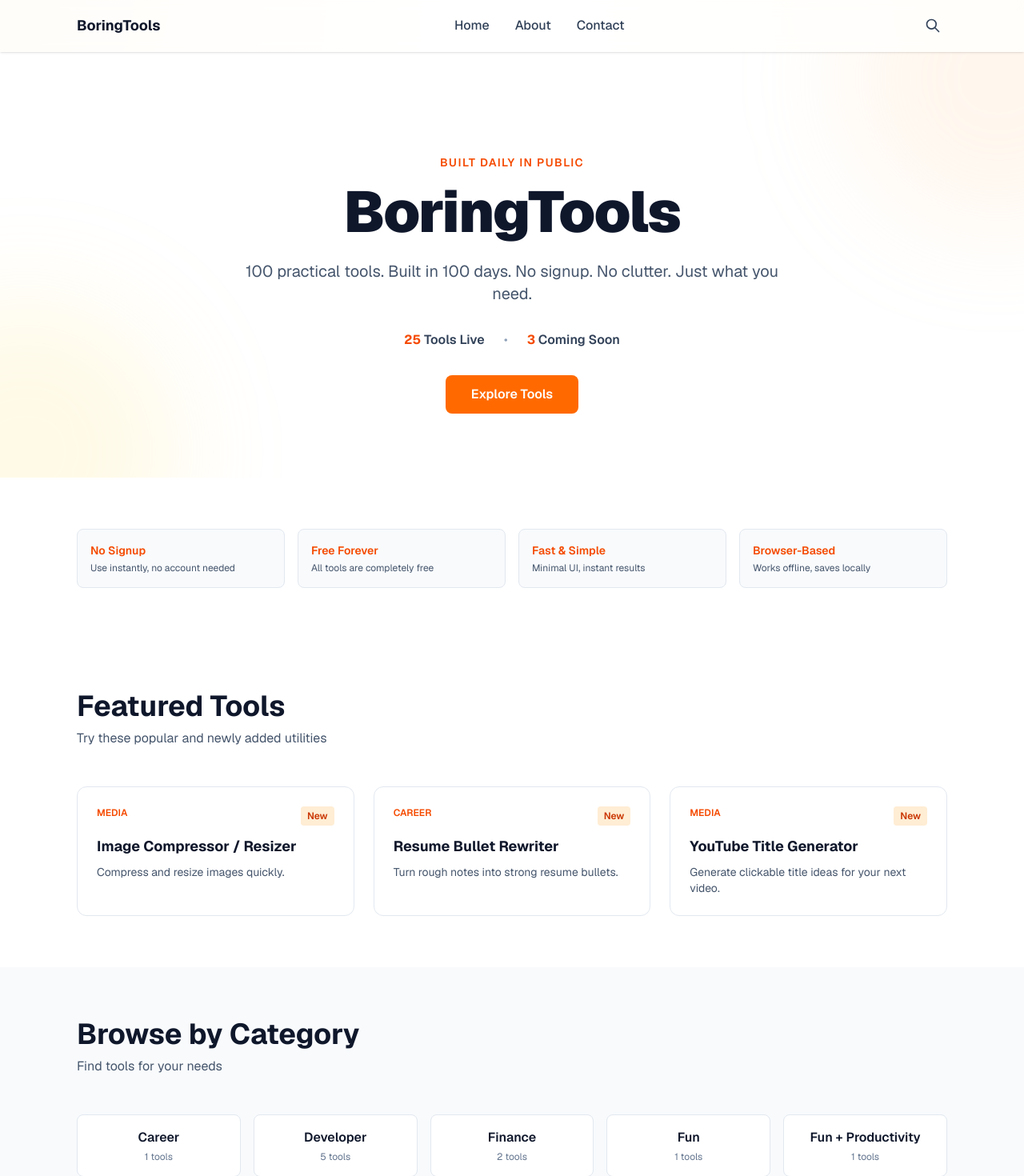
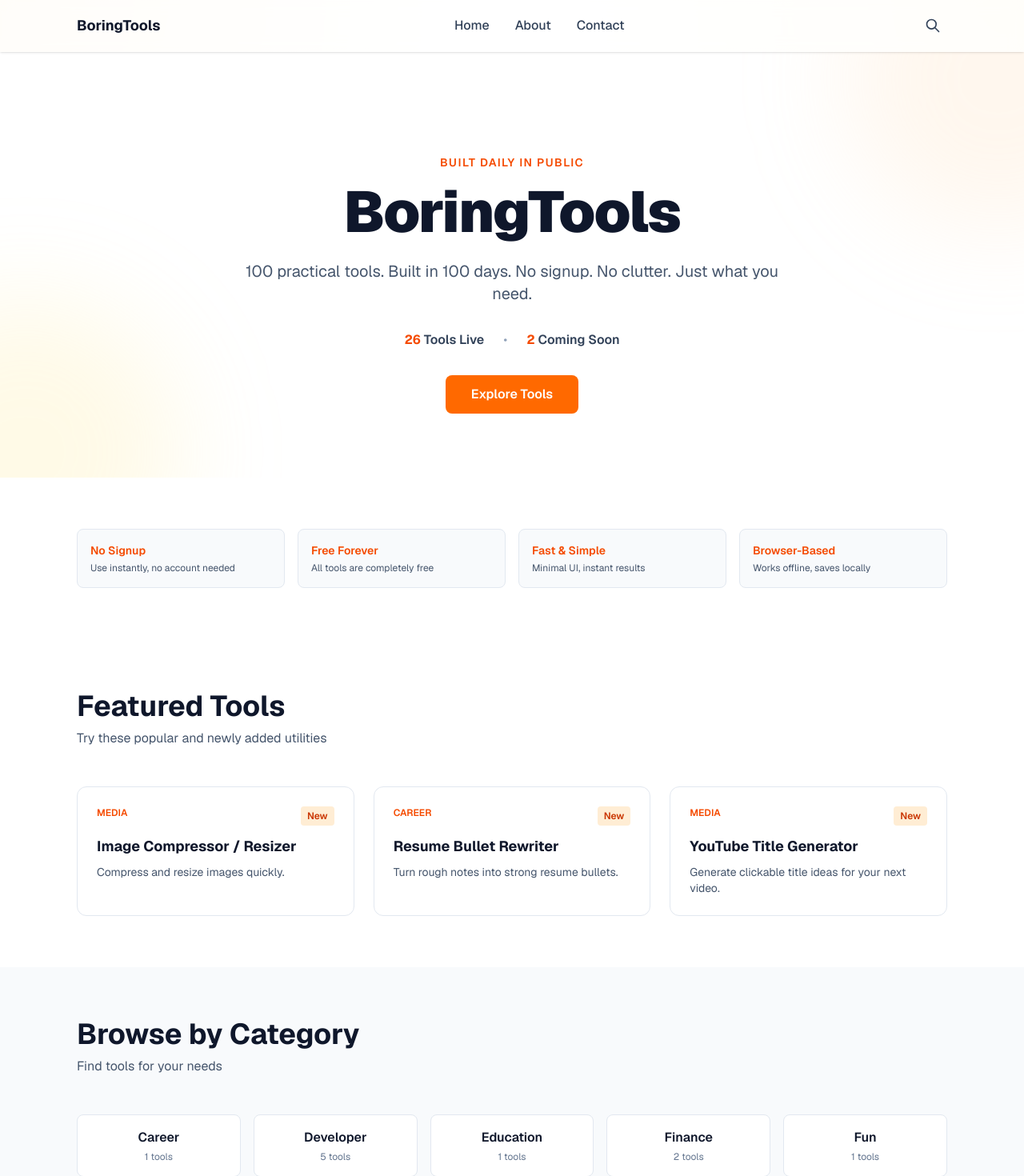
Before and after one commit to ius-sharma/boring-tools, a Next.js app: page / in a window 1280 px wide. Shown: the top 1470 px of the page at 80% size. Built offline with nearby package versions, Linux system fonts and the light colour scheme.

Commit message:
feat: Add Day 26 tool - Science Formulas Calculator live

```diff
--- a/app/page.jsx
+++ b/app/page.jsx
@@ -28,7 +28,7 @@ const tools = [
   { id: "linkedin-post-formatter", name: "LinkedIn Post Formatter", href: "/linkedin-post-formatter", category: "Professional", description: "Create engaging LinkedIn posts tailored to your audience.", status: "Live", isNew: true },
   { id: "what-happened-today", name: "What Happened Today In History", href: "/what-happened-today", category: "Learning", description: "Discover major historical events that happened on this day.", status: "Live", isNew: true },
   { id: "math-formula-calculator", name: "Math Formula Calculator", href: "/math-formula-calculator", category: "Education", description: "Calculate algebra, geometry, trigonometry, and statistics formulas.", status: "Upcoming" },
-  { id: "science-formulas-calculator", name: "Science Formulas Calculator", href: "/science-formulas-calculator", category: "Education", description: "Physics, chemistry, and biology formulas with step-by-step solutions.", status: "Upcoming" },
+  { id: "science-formulas-calculator", name: "Science Formulas Calculator", href: "/science-formulas-calculator", category: "Education", description: "Physics, chemistry, and biology formulas with step-by-step solutions.", status: "Live", isNew: true },
   { id: "base-converter", name: "Base Converter", href: "/base-converter", category: "Developer", description: "Convert Binary, Decimal, Octal, and Hex instantly.", status: "Live" },
    { id: "aspect-ratio-calculator", name: "Aspect Ratio Calculator", href: "/aspect-ratio-calculator", category: "Developer", description: "Resize images while preserving aspect ratio.", status: "Live", isNew: true },
   { id: "distance-between-cities", name: "Distance Between Cities", href: "/distance-between-cities", category: "Utility", description: "Compute straight-line distance and travel estimates.", status: "Live", isNew: true },
@@ -36,7 +36,7 @@ const tools = [
 ];
 
 const liveToolIds = new Set([
-  "text-formatter", "json-formatter", "word-counter", "password-generator", "age-calculator", "unit-converter", "qr-generator", "file-name-sanitizer", "pomodoro-timer", "image-compressor", "resume-bullet-rewriter", "gst-calculator", "to-do-list", "time-zone-converter", "truth-or-dare-play", "roast-my-todo-list", "markdown-previewer", "video-transcriber", "youtube-title-generator", "base-converter", "aspect-ratio-calculator", "distance-between-cities", "currency-converter", "linkedin-post-formatter", "what-happened-today"
+  "text-formatter", "json-formatter", "word-counter", "password-generator", "age-calculator", "unit-converter", "qr-generator", "file-name-sanitizer", "pomodoro-timer", "image-compressor", "resume-bullet-rewriter", "gst-calculator", "to-do-list", "time-zone-converter", "truth-or-dare-play", "roast-my-todo-list", "markdown-previewer", "video-transcriber", "youtube-title-generator", "base-converter", "aspect-ratio-calculator", "distance-between-cities", "currency-converter", "linkedin-post-formatter", "what-happened-today", "science-formulas-calculator"
 ]);
 
 const availableTools = tools.filter((t) => liveToolIds.has(t.id));
```
Also changed, not shown: 1 other file (tests, documents, lock files or other folders).
